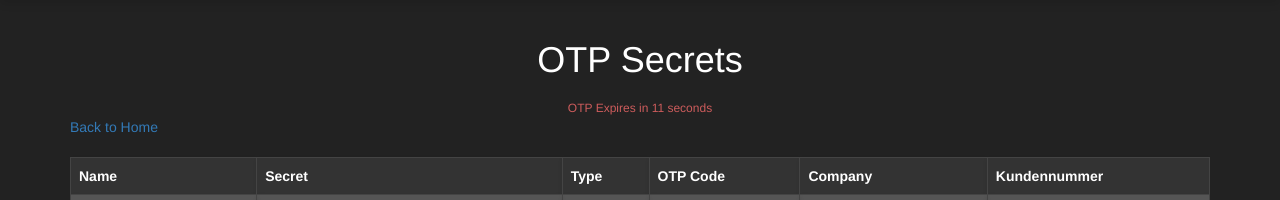
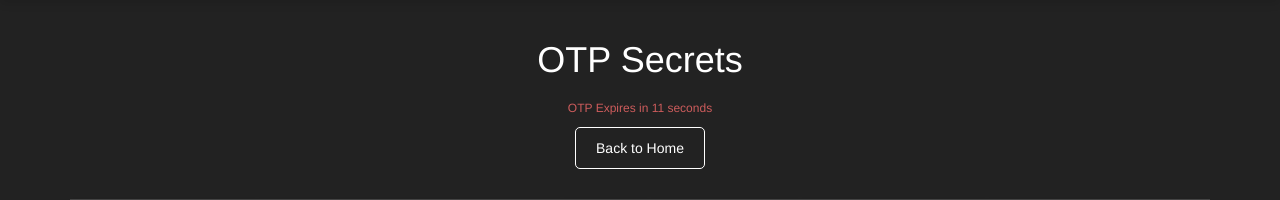
Before and after one commit to Migrim/OTP-Manager, a Flask app: page /search_otp in a window 1280 px wide. Shown: the part 52-252 px from the top of the page. Run offline with Flask 3, Linux system fonts and the light colour scheme; data comes from the database, SQL or seed files in the repository; both versions use the stored data as it was after the commit; some libraries are stand-ins or nearby versions.

Commit message:
Visual changes to home Button

```diff
--- a/Static/styles/otp_results.css
+++ b/Static/styles/otp_results.css
@@ -105,14 +105,22 @@ h1 {
     overflow-y: auto;
 }
 
-.btn-back-home {
-    display: block;
-    margin: 20px auto;
-    background-color: #CD5C5C;
-    color: white;
-    transition: background-color 0.3s;
+.back-to-home {
+    text-align: center;
+    margin: 10px 0;
 }
 
-.btn-back-home:hover {
-    background-color: #E68A89;
+.back-to-home a {
+    display: inline-block;
+    padding: 10px 20px;
+    border: 1px solid #fff;
+    border-radius: 5px;
+    text-decoration: none;
+    color: #fff;
+    transition: background-color 0.3s, color 0.3s;
 }
+
+.back-to-home a:hover {
+    background-color: #fff;
+    color: #222;
+}
```
Also changed, not shown: otp.db.
